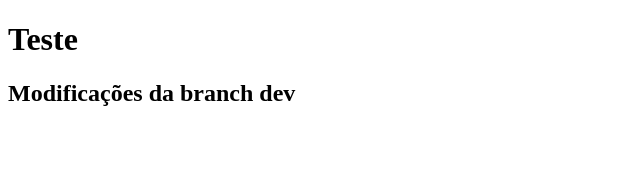
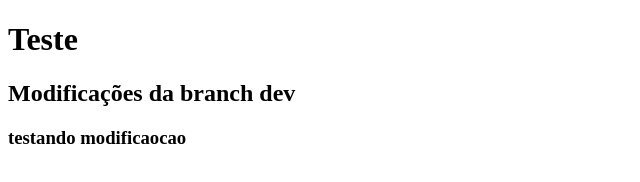
Before and after one commit to lgustavogq/projeto-aulao, a plain HTML site: page index.html in a window 1280 px wide. Shown: the whole page, without its empty margins (0-640 px from the left). Drawn offline with Linux system fonts and the light colour scheme.

Commit message:
atualizando pagina

```diff
--- a/index.html
+++ b/index.html
@@ -8,5 +8,6 @@
 <body>
     <h1>Teste</h1>
     <h2>Modificações da branch dev</h2>
+    <h3>testando modificaocao</h3>
 </body>
 </html>
```
